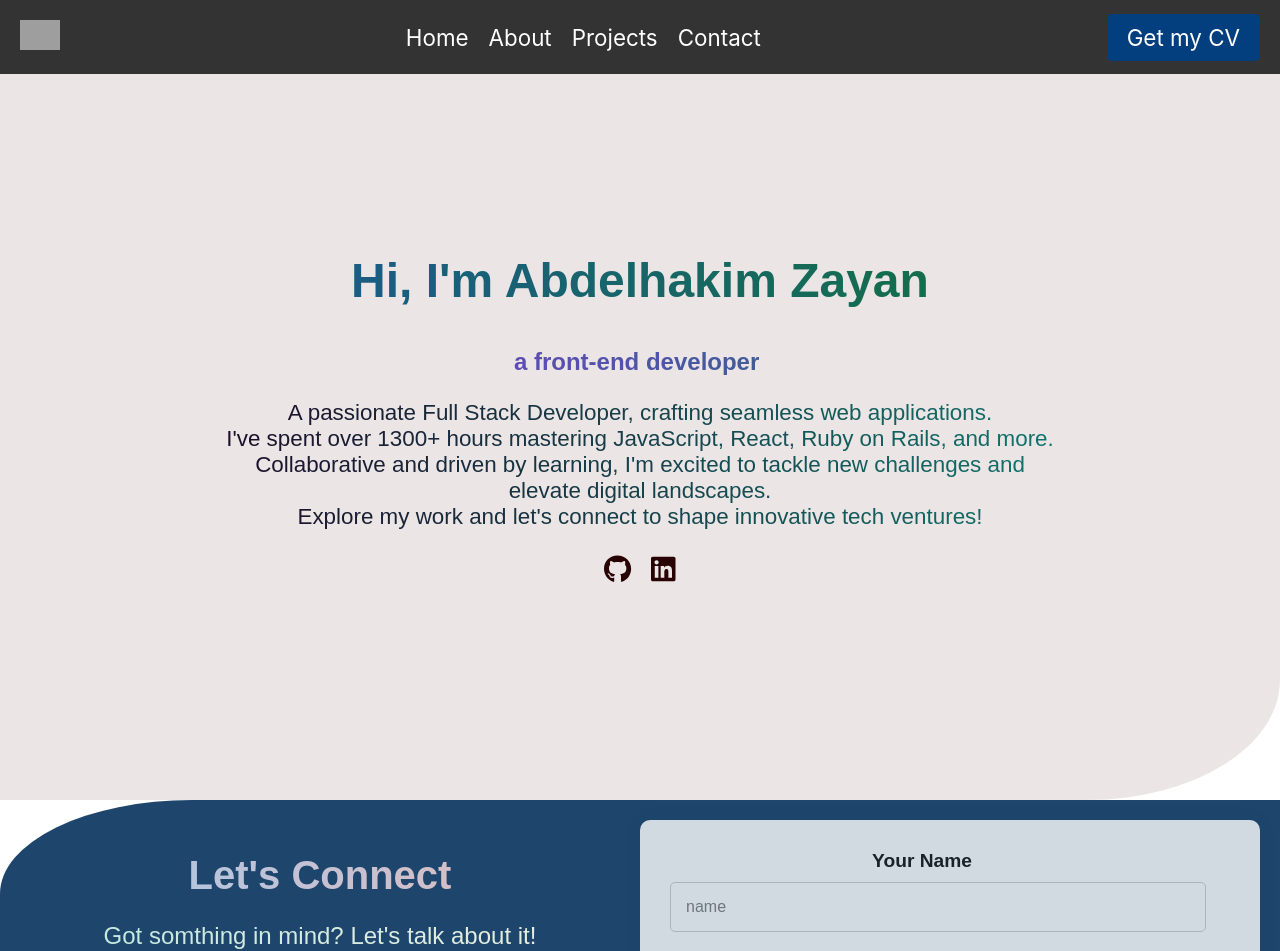
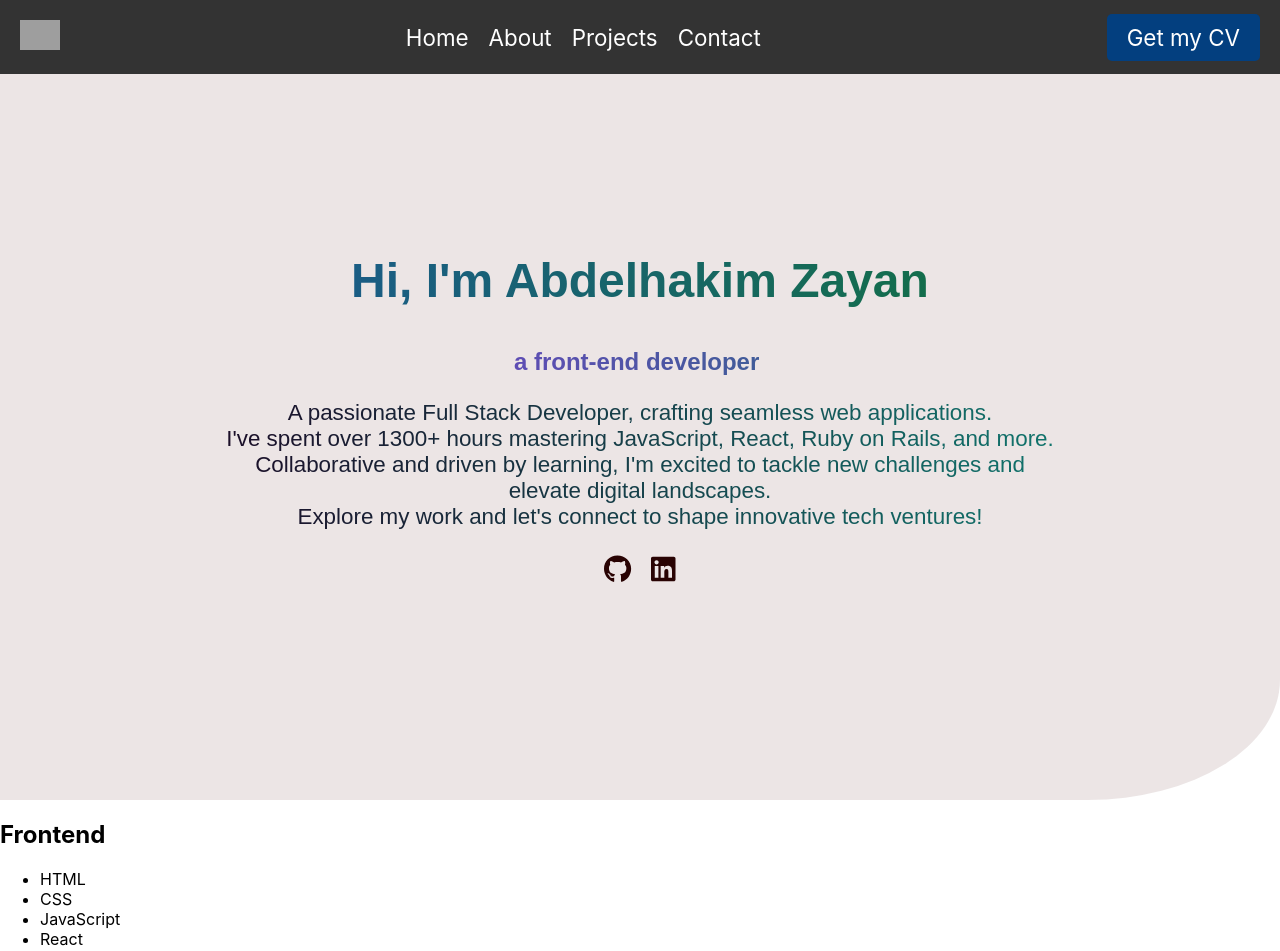
Before and after one commit to abdozayan12/New-Portfolio, a React (Create React App) app: page / in a window 1280 px wide. Shown: the top 951 px of the page. Built offline with nearby package versions, Linux system fonts and the light colour scheme; grey boxes are pictures that could not be loaded.

Commit message:
Update App.js

```diff
--- a/src/App.js
+++ b/src/App.js
@@ -4,6 +4,7 @@ import Header from './components/Header/Header';
 import Intro from './components/intro/Intro';
 import Contact from './components/contact/Contact';
 import Footer from './components/Footer/Footer';
+import About from './components/About/About';
 
 const App = () => (
   <Router>
@@ -12,6 +13,7 @@ const App = () => (
         <Header />
       </div>
       <Intro />
+      <About />
       <Contact />
       <Footer />
     </div>
```
